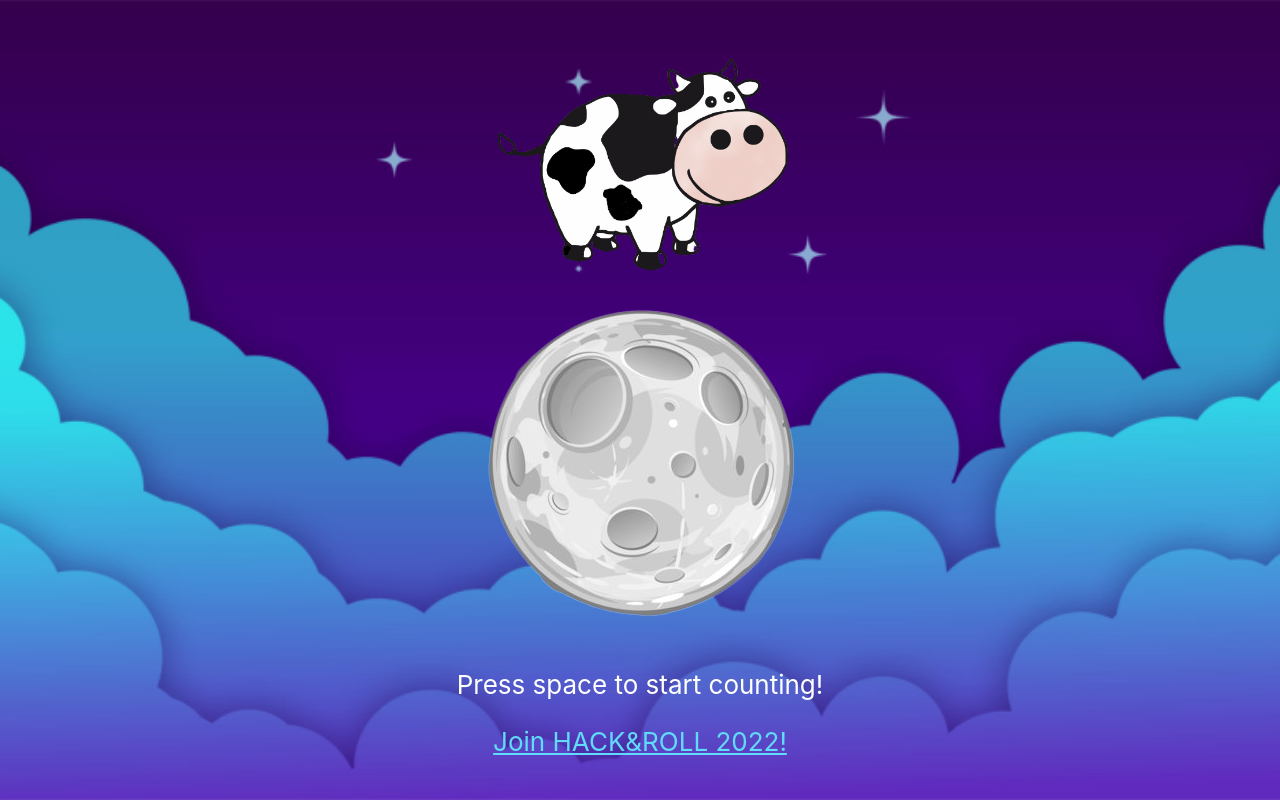
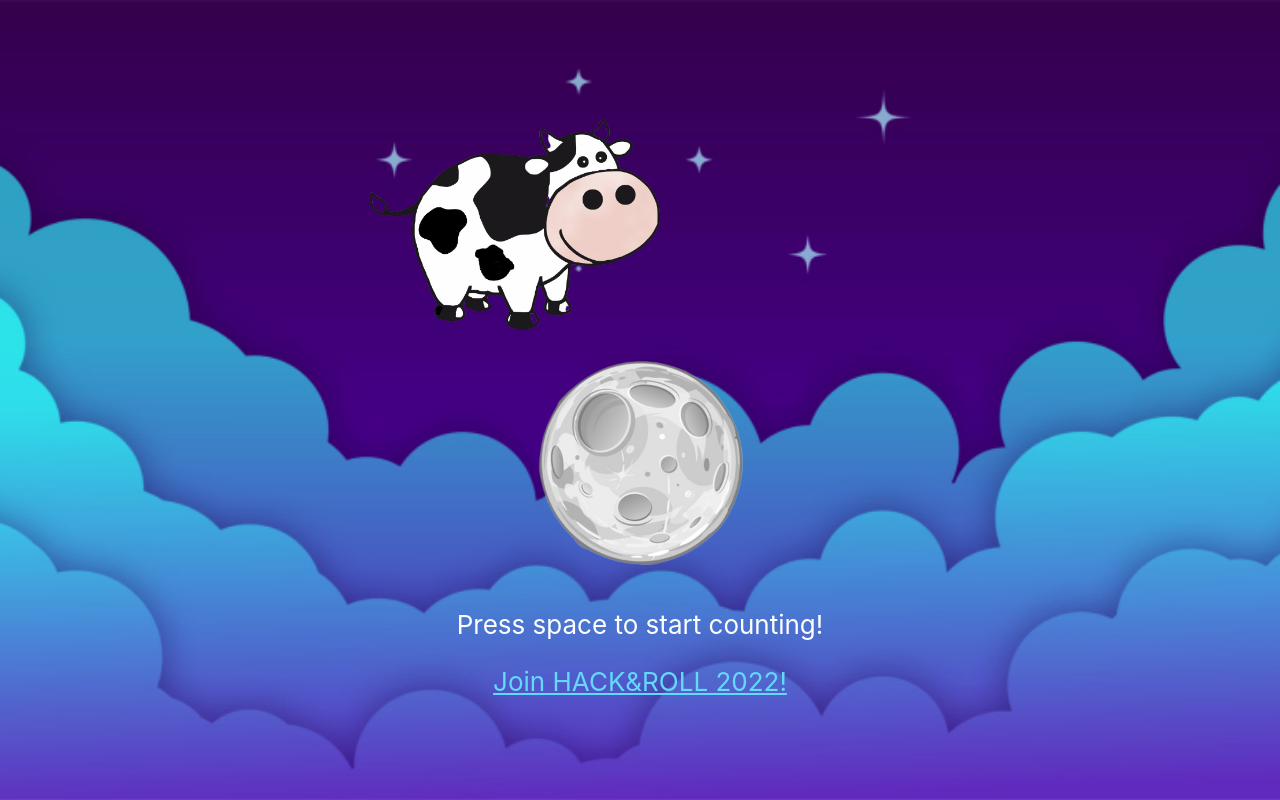
Before and after one commit to kangyeelim/hacknroll-2022, a React (Create React App) app: page / in a window 1280 px wide. Built offline with nearby package versions, Linux system fonts and the light colour scheme.

Commit message:
Update cow starting position

```diff
--- a/src/App.css
+++ b/src/App.css
@@ -1,5 +1,25 @@
 .App {
   text-align: center;
+}
+
+.App-logo {
+  height: 30vmin;
+  pointer-events: none;
+}
+
+
+
+.App-link {
+  color: #61dafb;
+}
+
+@keyframes App-logo-spin {
+  from {
+    transform: rotate(0deg);
+  }
+  to {
+    transform: rotate(360deg);
+  }
 }
 
 .App-header {
@@ -23,14 +43,17 @@
 .jump {
   height: 30vmin;
   transform-origin: 50% 50%;
-  animation: jump .5s linear;
+  animation: jump 1s linear;
   animation-iteration-count: 1;
+  margin-left: -20%
 }
 
 @keyframes jump {
-  0%   {transform: translate(-50%,0);}
-  25%  {transform: translate(-25%,-40%);}
-  50%  {transform: translate(0,-50%);}
-  75%  {transform: translate(25%,-40%);}
-  100% {transform: translate(50%,0);}
+  0%   {transform: translate(0,0);}
+  20%   {transform: translate(20%,0);}
+  25%  {transform: translate(25%,-40%);}
+  50%  {transform: translate(50,-50%);}
+  75%  {transform: translate(75%,-40%);}
+  80% {transform: translate(80%,0);}
+  100% {transform: translate(100%,0);}
 }
```
